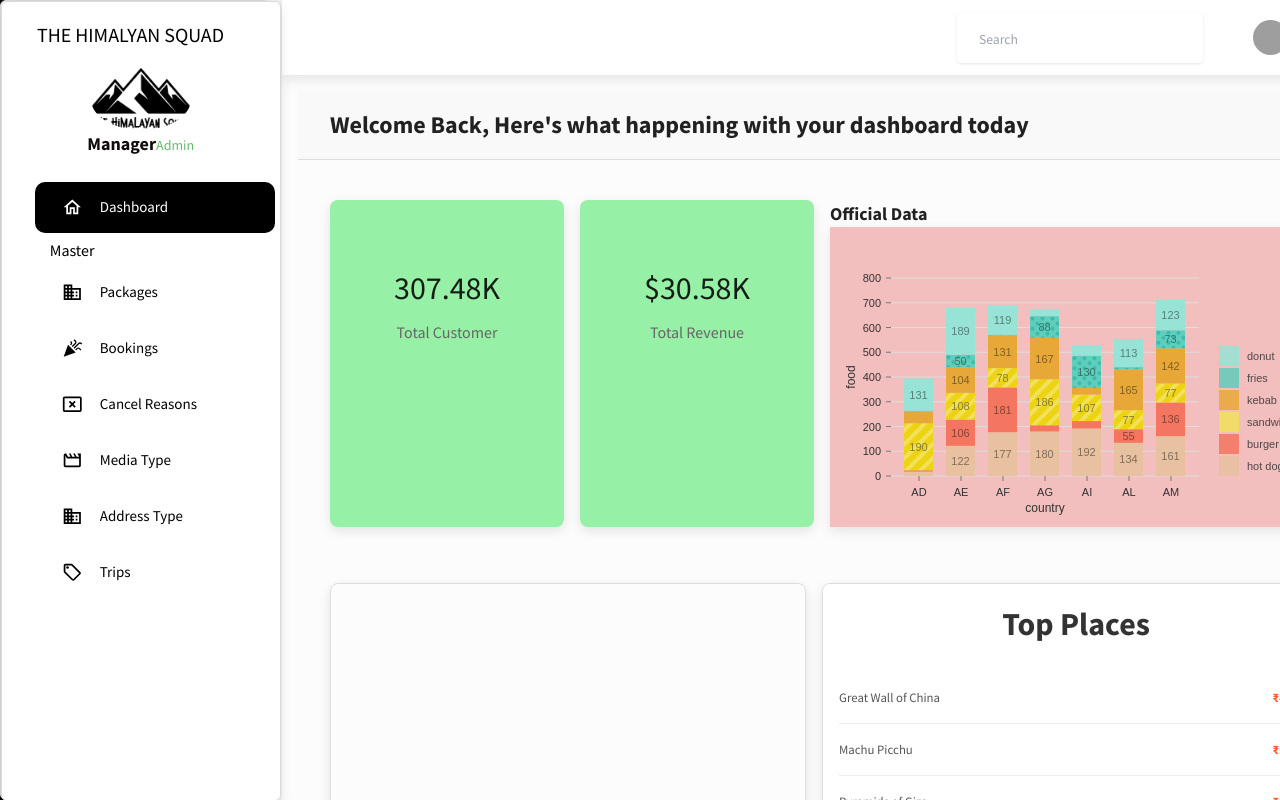
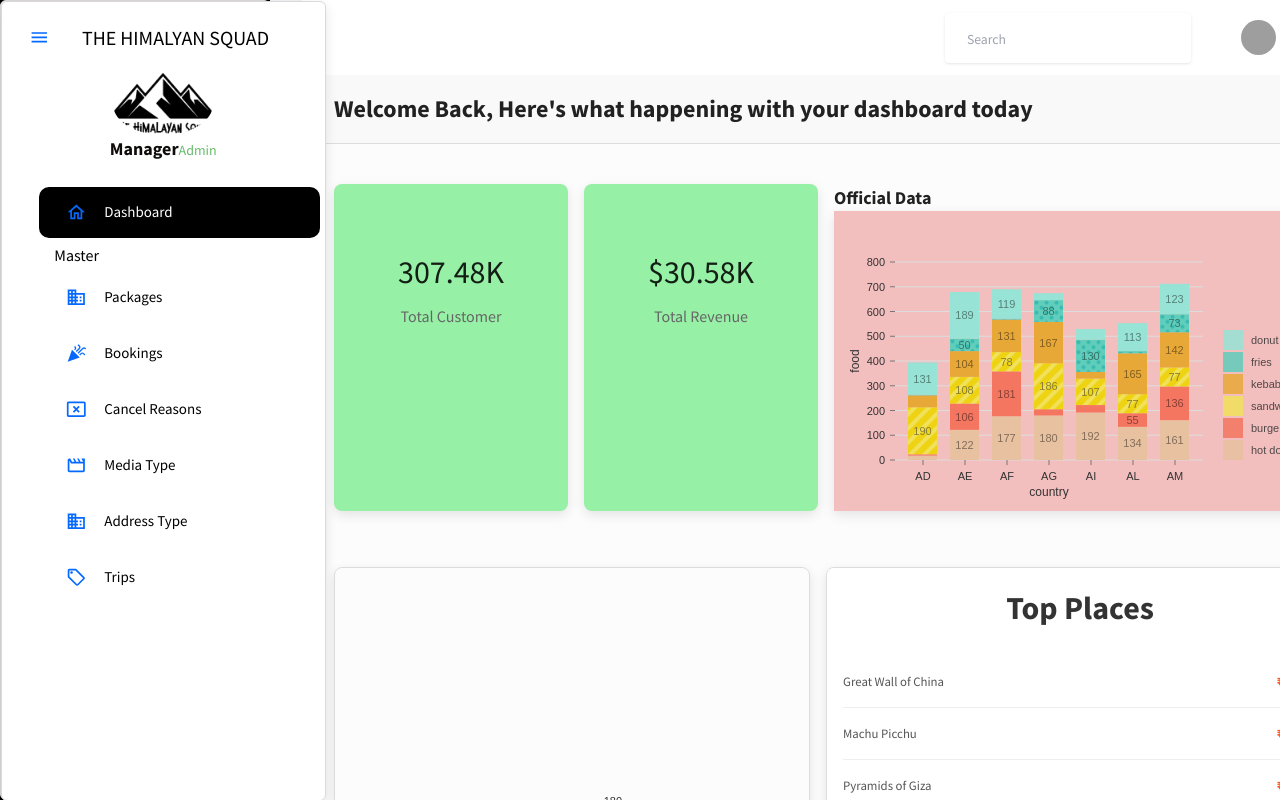
Before and after one commit to shubhamslngh/AdminDashBoardFront, a React (Create React App) app: page / in a window 1280 px wide. Shown: the top 800 px of the page. Built offline with nearby package versions, Linux system fonts and the light colour scheme; no server answers; sample sign-in values are in the browser's storage; grey boxes are pictures that could not be loaded.

Commit message:
updates to dashboard

```diff
--- a/src/components/StatCard.scss
+++ b/src/components/StatCard.scss
@@ -9,6 +9,7 @@
     text-align: center;
     margin-right: 1rem;
     height: 100%;
+    width:100%;
 
 
     &:last-child {
--- a/src/components/global/Sidebar.jsx
+++ b/src/components/global/Sidebar.jsx
@@ -12,7 +12,7 @@ import BusinessOutlinedIcon from "@mui/icons-material/BusinessOutlined";
 import LocalOfferOutlinedIcon from "@mui/icons-material/LocalOfferOutlined";
 import CelebrationIcon from "@mui/icons-material/Celebration";
 
-const Item = ({ title, to, icon, selected, setSelected }) => {
+const Item = ({ title, to, icon, selected, setSelected, isCollapsed }) => {
   return (
     <MenuItem
       active={selected === title}
@@ -20,7 +20,7 @@ const Item = ({ title, to, icon, selected, setSelected }) => {
       onClick={() => setSelected(title)}
       icon={icon}
     >
-      <span>{title}</span>
+      {!isCollapsed && <span>{title}</span>}
       <Link to={to} />
     </MenuItem>
   );
@@ -39,7 +39,7 @@ const Sidebar = ({ children }) => {
           {/* LOGO AND MENU ICON */}
           <MenuItem
             onClick={() => setIsCollapsed(!isCollapsed)}
-            icon={isCollapsed ? <MenuOutlinedIcon /> : undefined}
+            icon={<MenuOutlinedIcon />}
             className="menu-toggle"
           >
             {!isCollapsed && (
@@ -77,14 +77,20 @@ const Sidebar = ({ children }) => {
               icon={<HomeOutlinedIcon />}
               selected={selected}
               setSelected={setSelected}
+              isCollapsed={isCollapsed}
             />
-            <span className="menu-section-title">Master</span>
+            <span
+              className={`menu-section-title ${isCollapsed ? "hidden" : ""}`}
+            >
+              Master
+            </span>
             <Item
               title="Packages"
               to="/packages"
               icon={<BusinessOutlinedIcon />}
               selected={selected}
               setSelected={setSelected}
+              isCollapsed={isCollapsed}
             />
             <Item
               title="Bookings"
@@ -92,6 +98,7 @@ const Sidebar = ({ children }) => {
               icon={<CelebrationIcon />}
               selected={selected}
               setSelected={setSelected}
+              isCollapsed={isCollapsed}
             />
             <Item
               title="Cancel Reasons"
@@ -99,6 +106,7 @@ const Sidebar = ({ children }) => {
               icon={<CancelPresentationOutlinedIcon />}
               selected={selected}
               setSelected={setSelected}
+              isCollapsed={isCollapsed}
             />
             <Item
               title="Media Type"
@@ -106,6 +114,7 @@ const Sidebar = ({ children }) => {
               icon={<MovieOutlinedIcon />}
               selected={selected}
               setSelected={setSelected}
+              isCollapsed={isCollapsed}
             />
             <Item
               title="Address Type"
@@ -113,6 +122,7 @@ const Sidebar = ({ children }) => {
               icon={<BusinessOutlinedIcon />}
               selected={selected}
               setSelected={setSelected}
+              isCollapsed={isCollapsed}
             />
             <Item
               title="Trips"
@@ -120,6 +130,7 @@ const Sidebar = ({ children }) => {
               icon={<LocalOfferOutlinedIcon />}
               selected={selected}
               setSelected={setSelected}
+              isCollapsed={isCollapsed}
             />
           </div>
         </Menu>
--- a/src/components/global/Sidebar.scss
+++ b/src/components/global/Sidebar.scss
@@ -88,6 +88,7 @@
 
         .pro-icon-wrapper {
             border-radius: 10px;
+            color:#0569ff;
             background-color: transparent !important;
         }
 
@@ -112,7 +113,7 @@
 
   .pro-sidebar-inne, .sidebar-container, .content-area {
         flex-grow: 1;
-        margin-left: 250px; // Default sidebar width
+        margin-left: 270px; // Default sidebar width
         overflow-y: auto;
         height: 100vh;
         padding: 1rem;
@@ -120,7 +121,7 @@
         transition: margin-left 0.3s; // Smooth transition for expanding/collapsing sidebar
 
         &.collapsed {
-            margin-left: 150px;
+            margin-left: 55px;
             width:10%;
         }
     }
--- a/src/pages/BookingPage.jsx
+++ b/src/pages/BookingPage.jsx
@@ -22,17 +22,16 @@ const BookingPage = () => {
     { field: "booking_date", headerName: "DATE of BOOKING", width: 150 },
     { field: "travel_date", headerName: "Travel date", width: 150 },
     { field: "status", headerName: "Status", width: 150 },
-    // Add more columns as needed
   ];
 
   const handleNewBooking = () => {
-    navigate('/new-booking'); // Adjust the path as needed
+    navigate('/new-booking');
   };
 
   return (
     <div style={{ height: 400, width: "100%" }}>
-      <div className="flex justify-between items-center mb-4">
-        <h1 className="text-2xl font-bold">Bookings</h1>
+      <div className="flex justify-between items-center p-10 mb-4">
+        <h1 className="text-2xl place-items-start font-bold">Bookings</h1>
         <button
           onClick={handleNewBooking}
           className="bg-blue-500 text-white px-4 py-2 rounded"
@@ -40,12 +39,12 @@ const BookingPage = () => {
           New Booking
         </button>
       </div>
-      {bookingsStatus === "loading" && <div><h1>Session Expired!</h1><h3>Please login to Access!!!</h3></div>}
+      {bookingsStatus === "loading" && <div><h3>Please login to Access!!!</h3></div>}
       {bookingsStatus === "succeeded" && (
         <DataTable
           rows={bookings}
           columns={columns}
-          initialHiddenColumns={[]} // Add this line to specify any initial hidden columns
+          initialHiddenColumns={[]}
         />
       )}
       {bookingsStatus === "failed" && <div>{error}</div>}
--- a/src/pages/HomePage.scss
+++ b/src/pages/HomePage.scss
@@ -3,7 +3,7 @@
     flex-direction: column;
     height: 100vh;
     width: 100%;
-    padding: 1rem;
+    padding: 0rem;
     margin-left: auto;
 }
 
```
Also changed, not shown: src/components/StatCardsBar.scss (added, +21 -0 lines).
